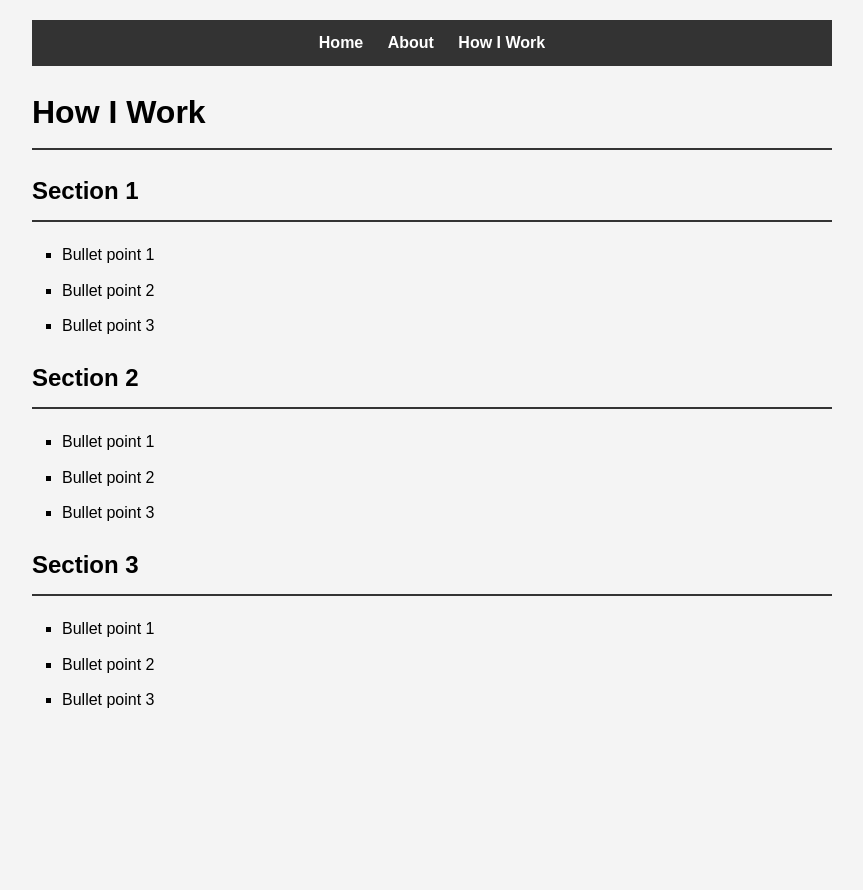
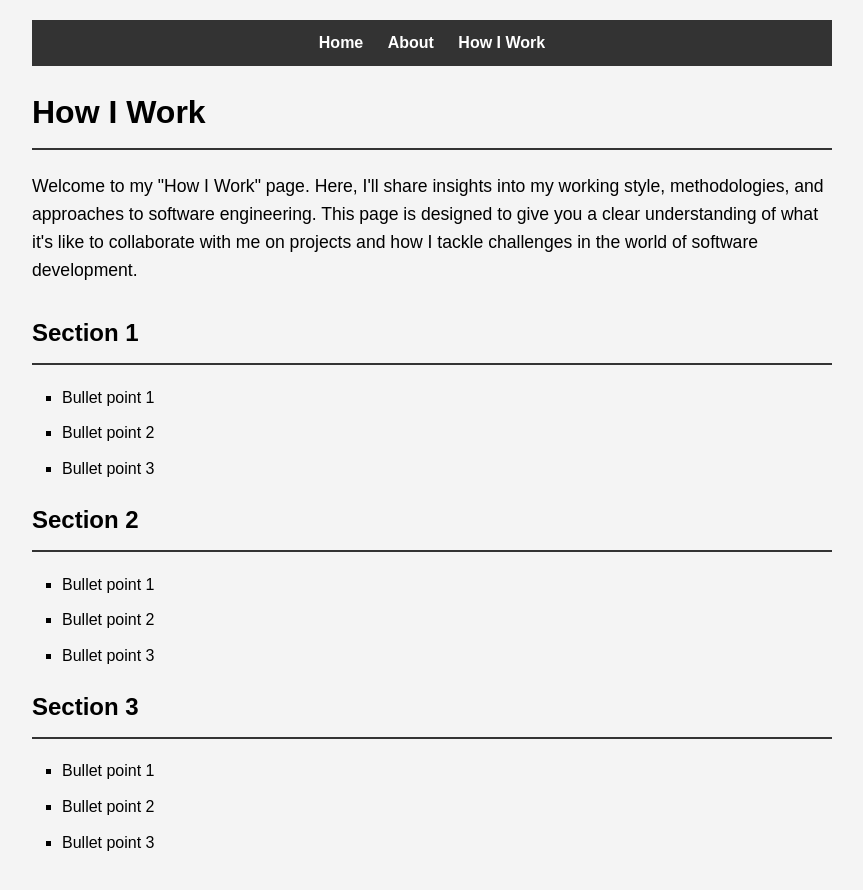
Before and after one commit to ryanfuruness/ryanfuruness.github.io, a Jekyll site: the page built from how-i-work.html, in a window 1280 px wide. Shown: the top 890 px of the page, without its empty margins (208-1071 px from the left). Built offline with Jekyll 4.4.1, drawn with Linux system fonts in a browser that asks for light colours.

Commit message:
Adding text description below How I Work header

```diff
--- a/assets/main.css
+++ b/assets/main.css
@@ -31,6 +31,12 @@ h1, h2 {
     padding-bottom: 10px;
 }
 
+h1 + p {
+    margin-top: 20px;
+    margin-bottom: 30px;
+    font-size: 1.1em;
+}
+
 ul {
     list-style-type: square;
     padding-left: 30px;
--- a/how-i-work.html
+++ b/how-i-work.html
@@ -5,6 +5,10 @@ permalink: /how-i-work/
 ---
 
 <h1>How I Work</h1>
+
+<p>
+  Welcome to my "How I Work" page. Here, I'll share insights into my working style, methodologies, and approaches to software engineering. This page is designed to give you a clear understanding of what it's like to collaborate with me on projects and how I tackle challenges in the world of software development.
+</p>
 
 <h2>Section 1</h2>
 <ul>
```
